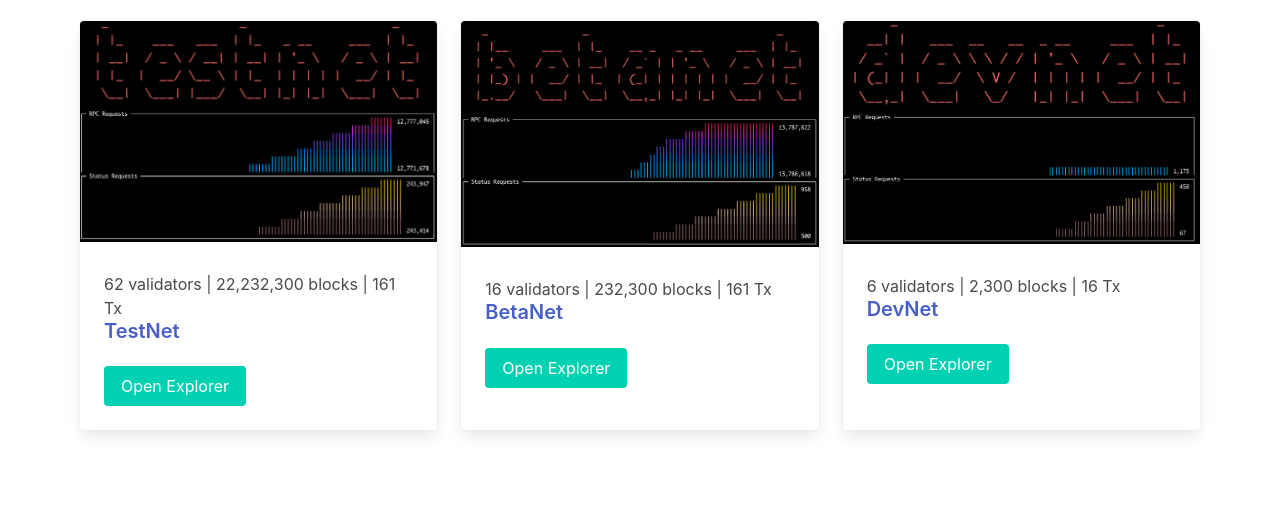
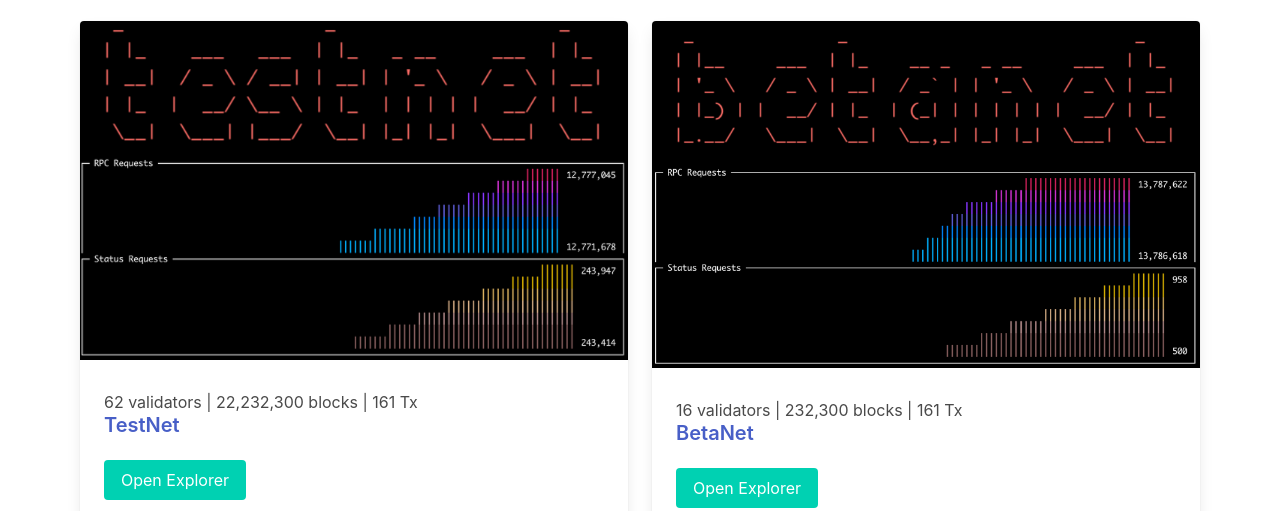
Before and after one commit to near-examples/hackathon-starter-kit, a website: page near-network-monitor/src/index.pug in a window 1280 px wide. Shown: the part 87-598 px from the top of the page. Drawn offline with nearby package versions, Linux system fonts and the light colour scheme; files that its build step writes are made by us from their sources; files whose address does not match are found by name.

Commit message:
Remove devnet since it's deprecated

```diff
--- a/near-network-monitor/src/index.pug
+++ b/near-network-monitor/src/index.pug
@@ -38,17 +38,6 @@ html(lang="en")
                                     h5.title.is-5
                                         a(href="#") BetaNet
                                     a.button.is-primary(href="#") Open Explorer
-                        .column
-                            .card(style="height: 100%")
-                                .card-image
-                                    a(href="#")
-                                        img(src="images/devnet-lg-header.png", alt="")
-                                .card-content
-                                    span.is-size-7 6 validators | 2,300 blocks | 16 Tx
-                                    h5.title.is-5
-                                        a(href="#") DevNet
-                                    a.button.is-primary(href="#") Open Explorer
-
 
             section.section
                 .container
```
Also changed, not shown: near-network-monitor/public/images/devnet-lg-header.png (deleted), near-network-monitor/public/index.html.
